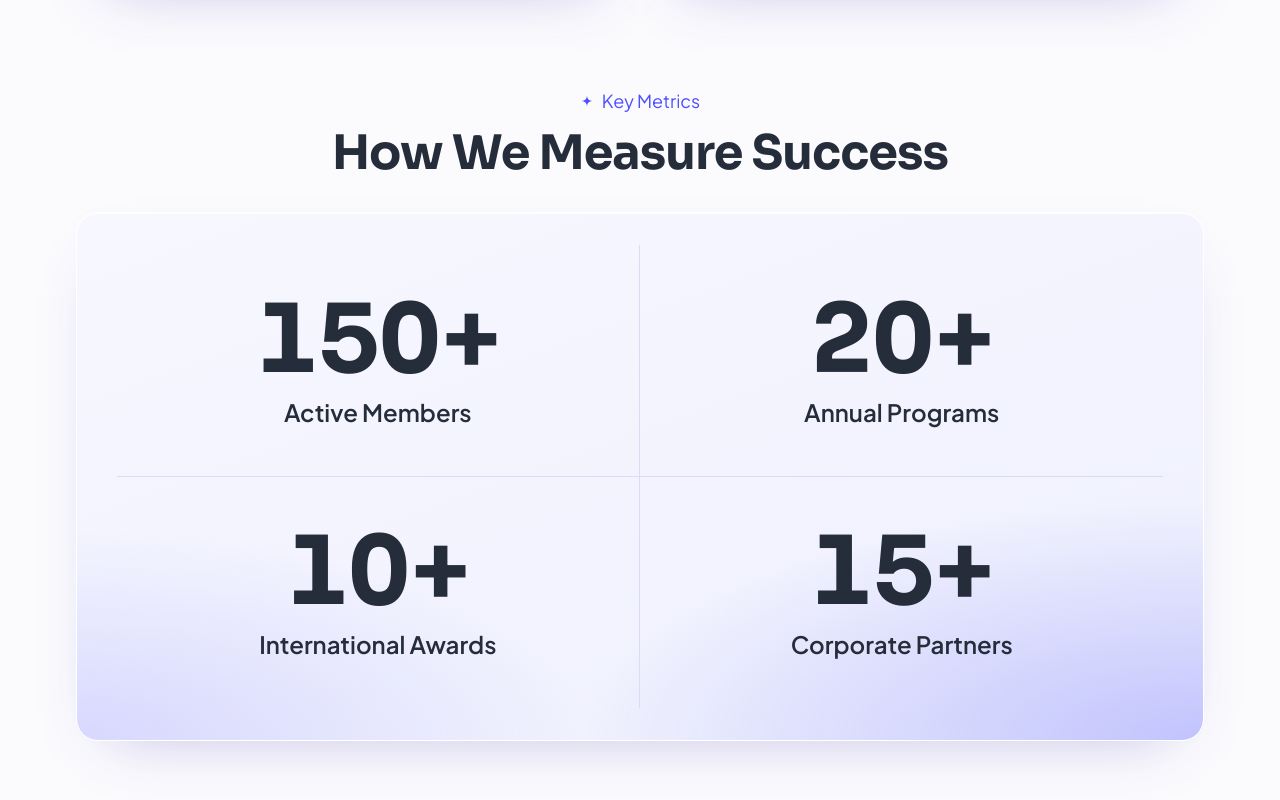
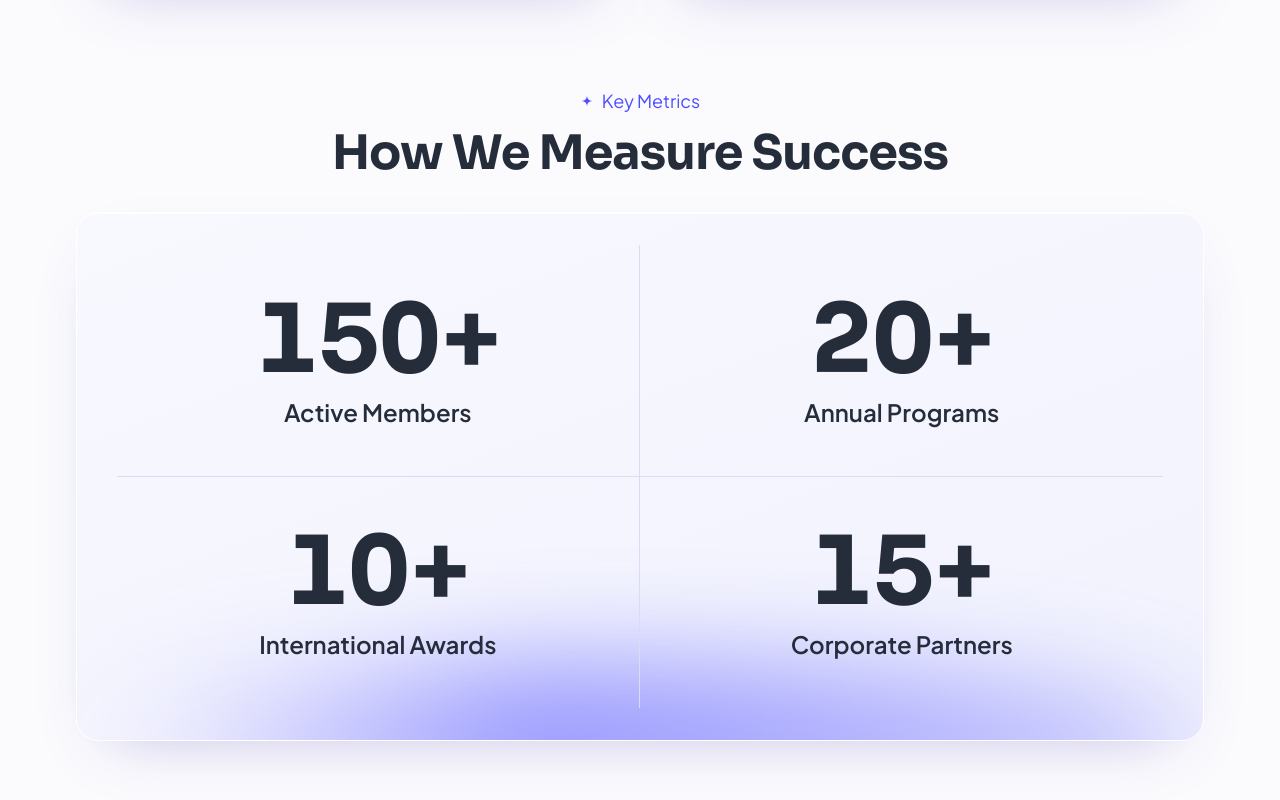
Before and after one commit to AdityaZulkarnaen/Society-of-Petroleum-Engineers-UGM-Website, a Next.js app: page /about in a window 1280 px wide. Shown: the part 1787-2587 px from the top of the page. Built offline with nearby package versions, Linux system fonts and the light colour scheme.

Commit message:
fix: elips on glass card

```diff
--- a/src/modules/about/index.tsx
+++ b/src/modules/about/index.tsx
@@ -107,7 +107,17 @@ function TopGlow({ id, mirrored = false }: { id: string; mirrored?: boolean }) {
   );
 }
 
-function StatementCard({ title, mirrored = false }: { title: string; mirrored?: boolean }) {
+/* The metrics card: plain light glass, lit only by the ellipse at its foot. */
+const metricsCard =
+  "rounded-[clamp(20px,calc(28*var(--k)),32px)] border border-white bg-[linear-gradient(160deg,#f8f8ff_0%,#f1f2fd_100%)] shadow-[0_24px_60px_-34px_rgba(60,48,160,0.35),inset_0_1px_0_rgba(255,255,255,0.9)]";
+
+function StatementCard({
+  title,
+  mirrored = false,
+}: {
+  title: string;
+  mirrored?: boolean;
+}) {
   const id = `glow-${title.toLowerCase().replace(/\s+/g, "-")}`;
   return (
     <article
@@ -130,7 +140,13 @@ function StatementCard({ title, mirrored = false }: { title: string; mirrored?:
       <ul className="mt-8 space-y-4">
         {POINTS.map((point) => (
           <li key={point.title} className="flex gap-3">
-            <svg width="12" height="12" viewBox="0 0 16 16" aria-hidden="true" className="mt-1 shrink-0 text-curtain">
+            <svg
+              width="12"
+              height="12"
+              viewBox="0 0 16 16"
+              aria-hidden="true"
+              className="mt-1 shrink-0 text-curtain"
+            >
               <path
                 fill="currentColor"
                 d="M8 0c.5 3.9 2.1 5.5 6 6-3.9.5-5.5 2.1-6 6-.5-3.9-2.1-5.5-6-6 3.9-.5 5.5-2.1 6-6Z"
@@ -139,7 +155,9 @@ function StatementCard({ title, mirrored = false }: { title: string; mirrored?:
             </svg>
             <div>
               <p className="text-sm font-semibold text-ink">{point.title}</p>
-              <p className="mt-0.5 text-[13px] leading-relaxed text-ink-soft">{point.body}</p>
+              <p className="mt-0.5 text-[13px] leading-relaxed text-ink-soft">
+                {point.body}
+              </p>
             </div>
           </li>
         ))}
@@ -236,9 +254,17 @@ export function AboutPage() {
             How We Measure Success
           </h2>
         </header>
-        <dl
-          className={`${glassCard} mx-auto mt-[clamp(1.5rem,calc(40*var(--k)),3rem)] grid w-[min(calc(1270*var(--kw)),100%)] grid-cols-1 px-6 py-4 sm:grid-cols-2 sm:px-10 sm:py-8`}
+        <div
+          className={`${metricsCard} relative isolate mx-auto mt-[clamp(1.5rem,calc(40*var(--k)),3rem)] w-[min(calc(1270*var(--kw)),100%)] overflow-hidden`}
         >
+          {/* After Figma: an ellipse nearly the card's width whose top sits at
+              ~85% of its height, linear #FFFFFF → #4E4EFF (40%) → #9999FF,
+              layer blur 102.7 (≈ 51px in CSS). */}
+          <div
+            aria-hidden="true"
+            className="pointer-events-none absolute inset-x-[1%] top-[85%] -z-10 h-[32%] rounded-[50%] bg-[linear-gradient(90deg,#ffffff_0%,#4e4eff_40%,#9999ff_100%)] opacity-55 blur-[51px]"
+          />
+          <dl className="grid grid-cols-1 px-6 py-4 sm:grid-cols-2 sm:px-10 sm:py-8">
             {METRICS.map((metric, i) => (
               <div
                 key={metric.label}
@@ -251,13 +277,16 @@ export function AboutPage() {
                   "border-[#d9dcf3]",
                 ].join(" ")}
               >
-              <dt className="mt-2 text-lg font-semibold text-ink md:text-2xl">{metric.label}</dt>
+                <dt className="mt-2 text-lg font-semibold text-ink md:text-2xl">
+                  {metric.label}
+                </dt>
                 <dd className="font-display text-[clamp(56px,calc(120*var(--k)),132px)] leading-none font-bold tracking-[-0.03em] text-ink">
                   <CountUp value={metric.value} suffix="+" />
                 </dd>
               </div>
             ))}
           </dl>
+        </div>
       </section>
     </main>
   );
```
Lines whose indentation alone changed are shown as unchanged.
